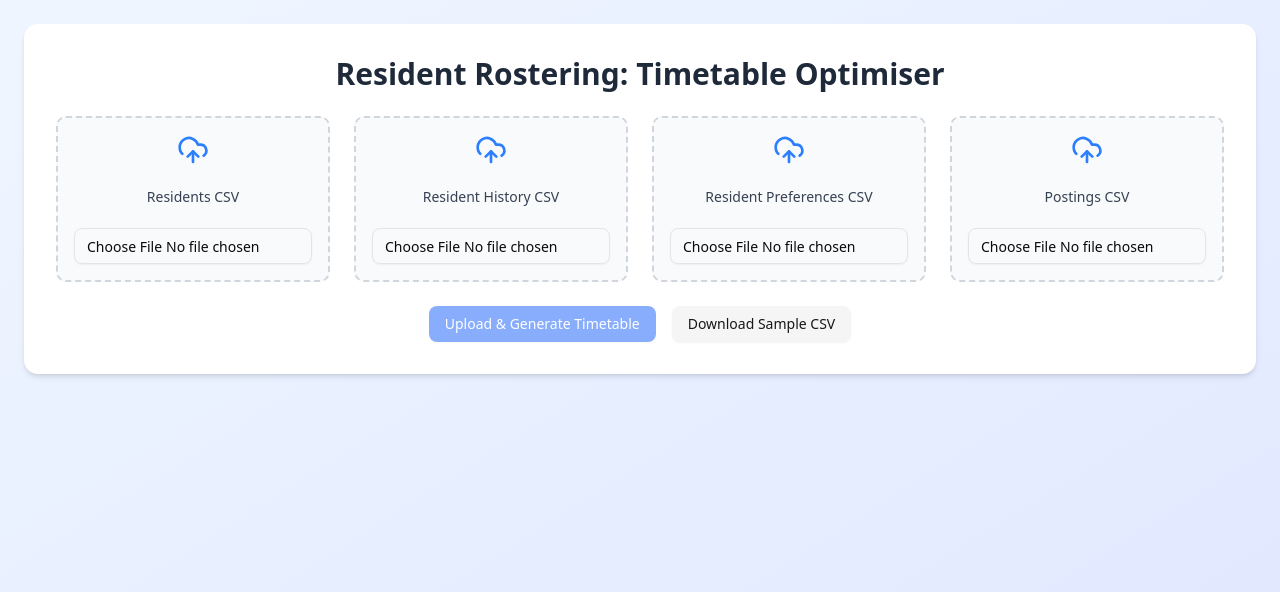
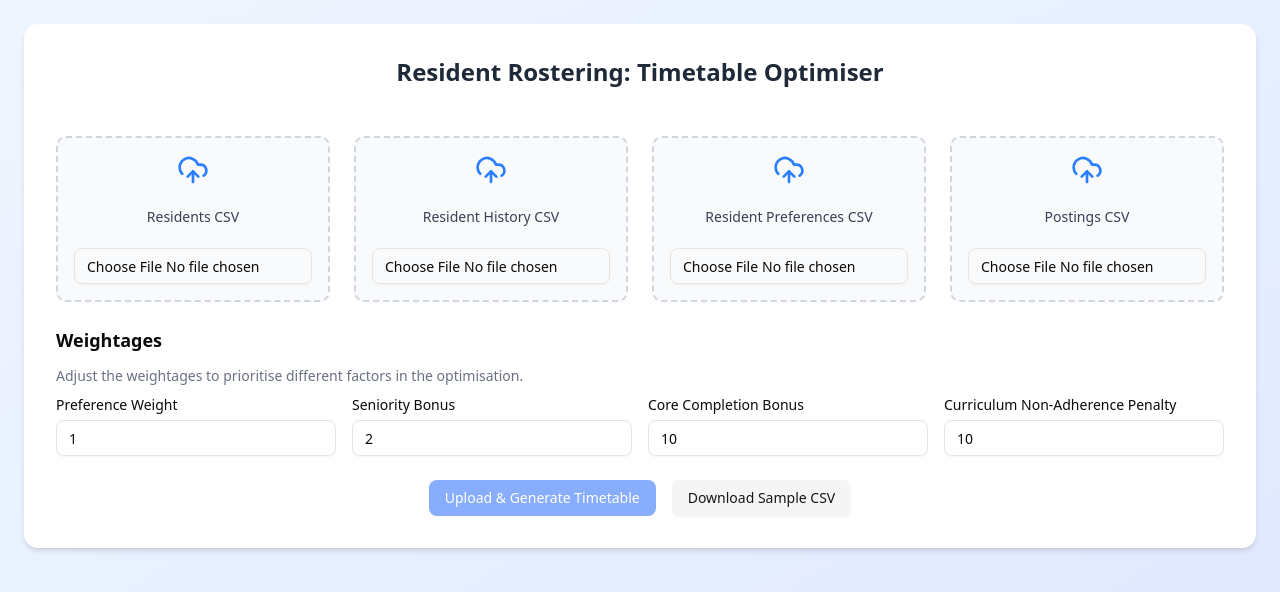
Before and after one commit to zeeeing/timetable-optimiser, a React (Vite) app in the folder client/: page / in a window 1280 px wide. Shown: the top 592 px of the page. Built offline with nearby package versions, Linux system fonts and the light colour scheme; no server answers.

Commit message:
added feature to adjust weights manually for optimisation

```diff
--- a/client/src/App.tsx
+++ b/client/src/App.tsx
@@ -11,6 +11,7 @@ import { Separator } from "./components/ui/separator";
 import { Loader2Icon } from "lucide-react";
 import type { Resident, ApiResponse, CsvFilesState } from "./types";
 import CohortStatistics from "./components/CohortStatistics";
+import WeightageSelector from "./components/WeightageSelector";
 
 const App: React.FC = () => {
   const [csvFiles, setCsvFiles] = useState<CsvFilesState>({
@@ -24,6 +25,12 @@ const App: React.FC = () => {
   const [apiResponse, setApiResponse] = useState<ApiResponse | null>(null);
   const [error, setError] = useState<string | null>(null);
   const [selectedResident, setSelectedResident] = useState<string>("");
+  const [weightages, setWeightages] = useState({
+    preference: 1,
+    seniority: 2,
+    core: 10,
+    curr_nonad_penalty: 10,
+  });
 
   const handleFileUpload =
     (fileType: keyof typeof csvFiles) =>
@@ -58,6 +65,7 @@ const App: React.FC = () => {
     formData.append("resident_history", csvFiles.resident_history);
     formData.append("resident_preferences", csvFiles.resident_preferences);
     formData.append("postings", csvFiles.postings);
+    formData.append("weightages", JSON.stringify(weightages));
 
     try {
       const json: ApiResponse = await uploadCsv(formData);
@@ -117,13 +125,13 @@ const App: React.FC = () => {
 
   return (
     <div className="min-h-screen bg-linear-to-br from-blue-50 to-indigo-100 p-6">
-      <div className="max-w-7xl mx-auto bg-white rounded-xl shadow-md p-8">
-        <h1 className="text-3xl font-bold text-center mb-6 text-gray-800">
+      <div className="max-w-7xl mx-auto bg-white rounded-xl shadow-md p-8 flex flex-col gap-6">
+        <h1 className="text-2xl font-bold text-center mb-6 text-gray-800">
           Resident Rostering: Timetable Optimiser
         </h1>
 
         {/* Upload Section */}
-        <div className="grid grid-cols-1 md:grid-cols-4 gap-6 mb-6">
+        <div className="grid grid-cols-1 md:grid-cols-4 gap-6">
           <FileUpload
             label="Residents CSV"
             onChange={handleFileUpload("residents")}
@@ -141,6 +149,9 @@ const App: React.FC = () => {
             onChange={handleFileUpload("postings")}
           />
         </div>
+
+        {/* weightage selector */}
+        <WeightageSelector value={weightages} setValue={setWeightages} />
 
         {/* Buttons */}
         <div className="flex flex-col gap-2 sm:flex-row sm:gap-4 justify-center items-center">
@@ -174,7 +185,7 @@ const App: React.FC = () => {
 
         {/* Timetable Results */}
         {residents && (
-          <div className="mt-6 space-y-6">
+          <div className="space-y-6">
             <Separator />
             <ResidentDropdown
               residents={residents}
--- a/client/src/components/CohortStatistics.tsx
+++ b/client/src/components/CohortStatistics.tsx
@@ -16,10 +16,10 @@ const CohortStatistics: React.FC<{
   const { optimisation_scores } = cohort;
 
   // mock data
-  // const mockOptimisationScores = [
-  //   10, 12, 12, 13, 14, 14, 14, 15, 16, 16, 17, 18, 18, 18, 18, 19, 20, 20, 20,
-  //   21,
-  // ];
+  // Generate 100 random integers between 50 and 100 (inclusive)
+  const mockOptimisationScores = Array.from({ length: 100 }, () =>
+    Math.floor(Math.random() * 51) + 50
+  );
 
   return (
     <Card className="bg-gray-50">
@@ -30,7 +30,7 @@ const CohortStatistics: React.FC<{
 
       {/* histogram of optimisation scores */}
       <CardContent>
-        <OptimiseScoreHistogram optimisationScores={optimisation_scores} />
+        <OptimiseScoreHistogram optimisationScores={mockOptimisationScores} />
       </CardContent>
       <CardFooter className="flex justify-center">
         <p>Optimisation Score Distribution</p>
--- a/client/src/components/OptimiseScoreHistogram.tsx
+++ b/client/src/components/OptimiseScoreHistogram.tsx
@@ -9,7 +9,18 @@ const defaultWidth = 1000;
 const defaultHeight = 333;
 const verticalMargin = 40;
 
-const getBins = (scores: number[], binSize = 1) => {
+interface BarsProps {
+  optimisationScores: number[];
+  width?: number;
+  height?: number;
+}
+
+const OptimiseScoreHistogram: React.FC<BarsProps> = ({
+  optimisationScores,
+  width = defaultWidth,
+  height = defaultHeight,
+}) => {
+  const getBins = (scores: number[], binSize = 2) => {
     if (scores.length === 0) return [];
 
     // determine bin range
@@ -35,20 +46,11 @@ const getBins = (scores: number[], binSize = 1) => {
     });
 
     // filter out empty bins and sort by score
-  return bins.filter((bin) => bin.count > 0).sort((a, b) => a.score - b.score);
+    return bins
+      .filter((bin) => bin.count > 0)
+      .sort((a, b) => a.score - b.score);
   };
 
-export type BarsProps = {
-  optimisationScores: number[];
-  width?: number;
-  height?: number;
-};
-
-const OptimiseScoreHistogram: React.FC<BarsProps> = ({
-  optimisationScores,
-  width = defaultWidth,
-  height = defaultHeight,
-}) => {
   // parse scores into bins
   const bins = useMemo(() => getBins(optimisationScores), [optimisationScores]);
 
--- /dev/null
+++ b/client/src/components/WeightageSelector.tsx
@@ -0,0 +1,85 @@
+import React from "react";
+import { Input } from "./ui/input";
+import { Label } from "./ui/label";
+
+interface WeightageSelectorProps {
+  value: {
+    preference: number;
+    seniority: number;
+    core: number;
+    curr_nonad_penalty: number;
+  };
+  setValue: (val: {
+    preference: number;
+    seniority: number;
+    core: number;
+    curr_nonad_penalty: number;
+  }) => void;
+}
+
+const WeightageSelector: React.FC<WeightageSelectorProps> = ({
+  value,
+  setValue,
+}) => {
+  const handleChange =
+    (field: "preference" | "seniority" | "core" | "curr_nonad_penalty") =>
+    (e: React.ChangeEvent<HTMLInputElement>) => {
+      setValue({ ...value, [field]: Number(e.target.value) });
+    };
+
+  return (
+    <div className="flex flex-col gap-3">
+      <h2 className="text-lg font-semibold">Weightages</h2>
+      <p className="text-sm text-gray-500">
+        Adjust the weightages to prioritise different factors in the
+        optimisation.
+      </p>
+      <div className="grid grid-cols-2 md:grid-cols-4 gap-4">
+        <div className="flex flex-col gap-2">
+          <Label htmlFor="preference">Preference Weight</Label>
+          <Input
+            id="preference"
+            type="number"
+            value={value.preference}
+            onChange={handleChange("preference")}
+            defaultValue={1}
+          />
+        </div>
+        <div className="flex flex-col gap-2">
+          <Label htmlFor="seniority">Seniority Bonus</Label>
+          <Input
+            id="seniority"
+            type="number"
+            value={value.seniority}
+            onChange={handleChange("seniority")}
+            defaultValue={2}
+          />
+        </div>
+        <div className="flex flex-col gap-2">
+          <Label htmlFor="core">Core Completion Bonus</Label>
+          <Input
+            id="core"
+            type="number"
+            value={value.core}
+            onChange={handleChange("core")}
+            defaultValue={10}
+          />
+        </div>
+        <div className="flex flex-col gap-2">
+          <Label htmlFor="curr_nonad_penalty">
+            Curriculum Non-Adherence Penalty
+          </Label>
+          <Input
+            id="curr_nonad_penalty"
+            type="number"
+            value={value.curr_nonad_penalty}
+            onChange={handleChange("curr_nonad_penalty")}
+            defaultValue={10}
+          />
+        </div>
+      </div>
+    </div>
+  );
+};
+
+export default WeightageSelector;
```
Also changed, not shown: 2 other files (tests, documents, lock files or other folders). Lines whose indentation alone changed are shown as unchanged.
